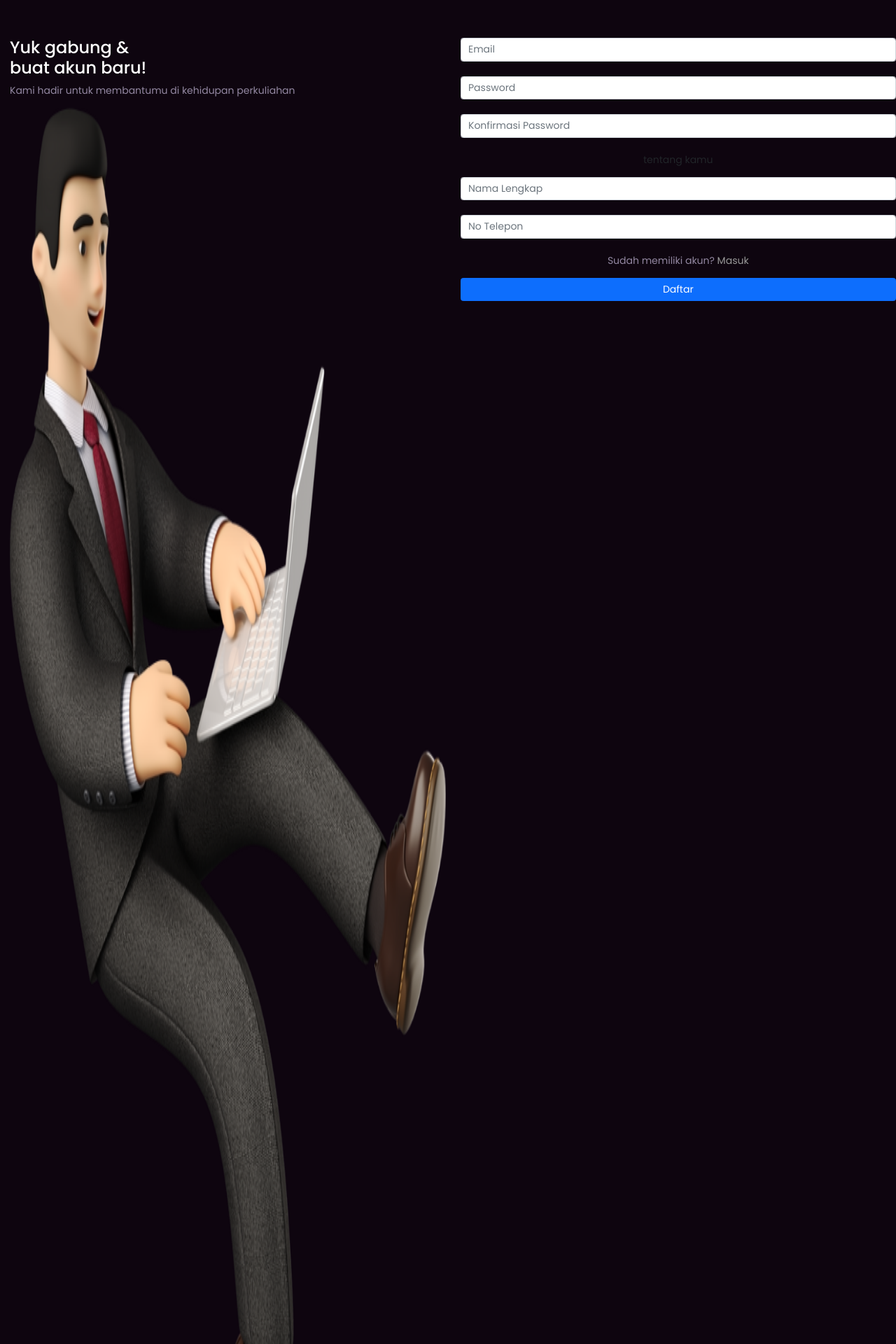
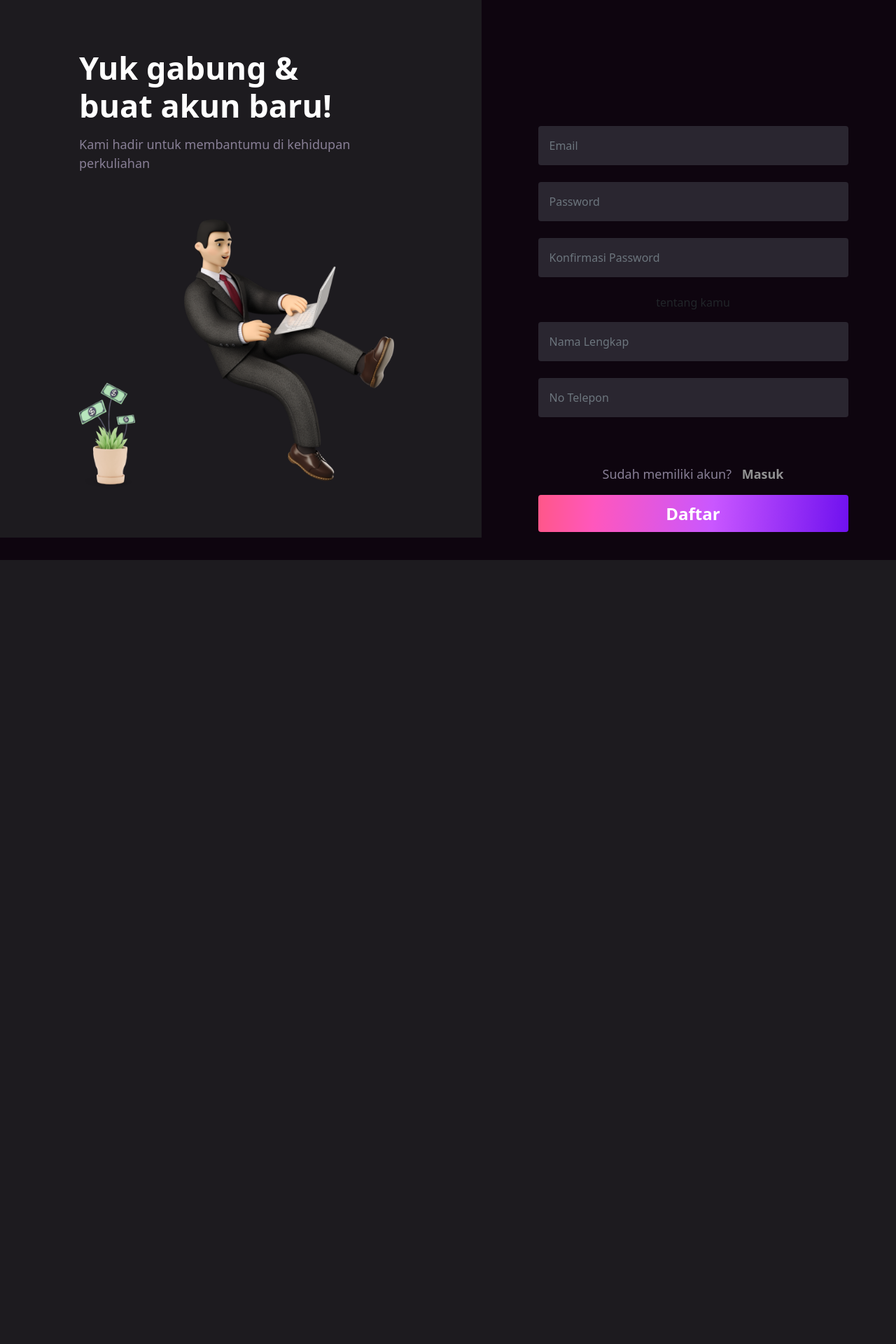
Before and after one commit to collegehelperr/Coller_Website, a PHP site: page /register.php in a window 1280 px wide. Shown: the top 1920 px of the page at 70% size. After the commit the page ends 800 px from the top, so only its background shows below. Run offline with PHP 8.4, Linux system fonts and the light colour scheme.

Commit message:
perbarui alamat
perbarui alamat css

```diff
--- a/register.php
+++ b/register.php
@@ -25,7 +25,7 @@ if ( isset($_POST['register']) ){
 
 <head>
     <title>Register Page </title>
-    <link rel="stylesheet" href="style.css">
+    <link rel="stylesheet" href="style/login-register/style.css">
     <link href="https://cdn.jsdelivr.net/npm/bootstrap@5.0.2/dist/css/bootstrap.min.css" rel="stylesheet" integrity="sha384-EVSTQN3/azprG1Anm3QDgpJLIm9Nao0Yz1ztcQTwFspd3yD65VohhpuuCOmLASjC" crossorigin="anonymous">
     <link rel="preconnect" href="https://fonts.googleapis.com">
     <link rel="preconnect" href="https://fonts.gstatic.com" crossorigin>
--- a/style/login-register/style.css
+++ b/style/login-register/style.css
@@ -64,8 +64,6 @@ body p {
   border: none;
 }
 
-
-
 a {
   color: #919192 !important;
   text-decoration: none !important;
@@ -79,7 +77,6 @@ a:hover {
 
 .register-left {
   background-color: #1D1B1F;
-  height: 970px;
 }
 
 .register-left .title {
@@ -126,7 +123,6 @@ a:hover {
   padding: 16px;
   background-color: #2A2630;
   border: none;
-  color: #919192;
 }
 
 .register-right form .login-at-register {
```
Also changed, not shown: 1 other file.
